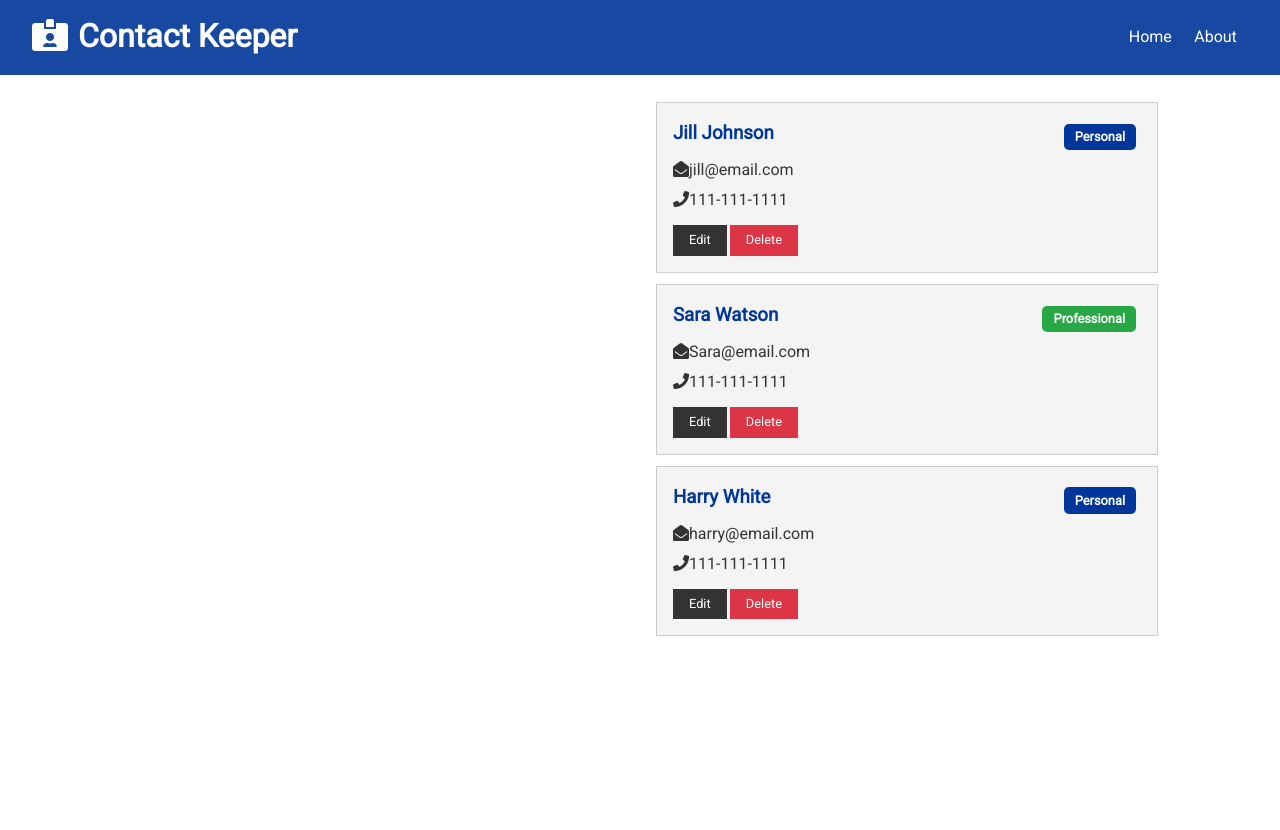
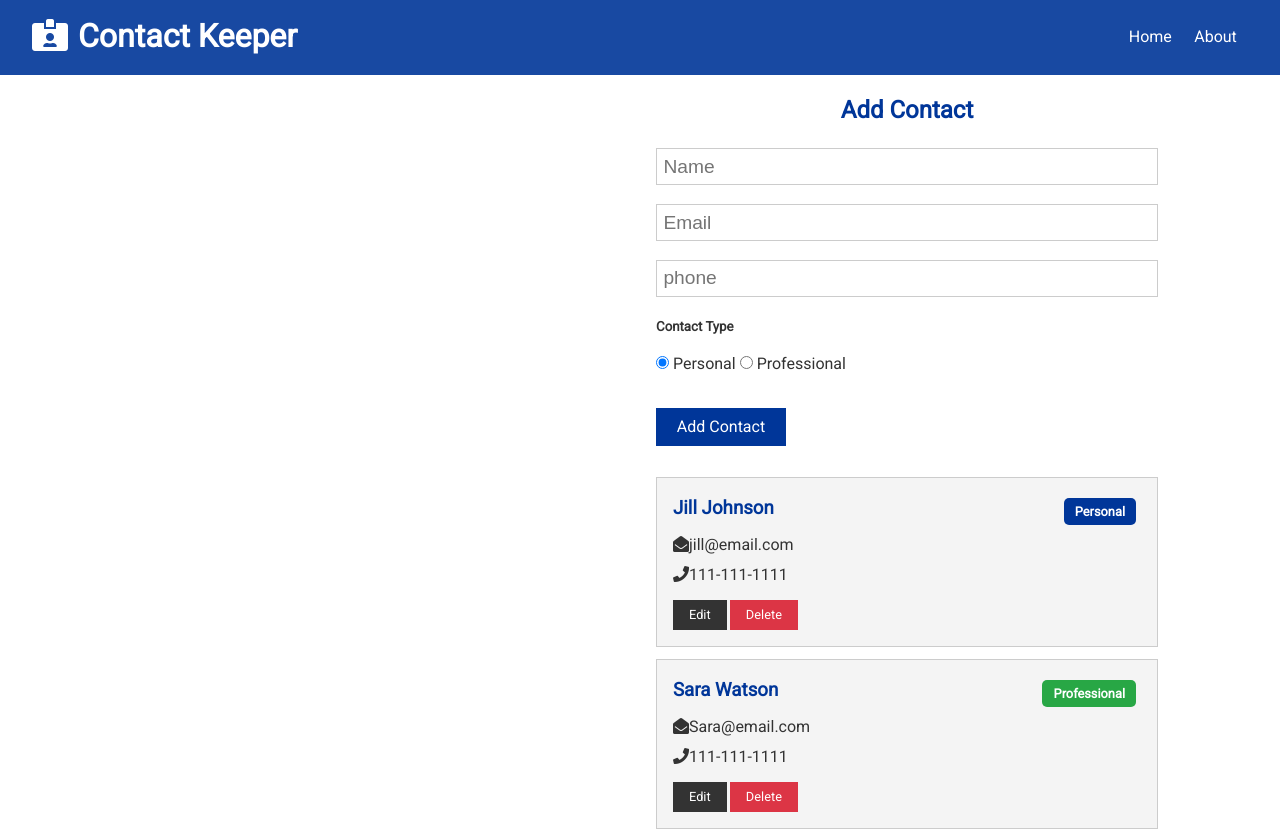
Before and after one commit to the-Revolutionist/contact-keeper, a React (Create React App) app in the folder client/: page / in a window 1280 px wide. Shown: the top 830 px of the page. Before the commit the page ends 800 px from the top, so only its background shows below. Built offline with nearby package versions, Linux system fonts and the light colour scheme.

Commit message:
working on contact form

```diff
--- /dev/null
+++ b/client/src/components/contacts/ContactForm.jsx
@@ -0,0 +1,65 @@
+import { useState } from "react";
+
+export const ContactForm = () => {
+  const [contact, setContact] = useState({
+    name: "",
+    email: "",
+    phone: "",
+    type: "",
+  });
+  const { email, name, phone, type } = contact;
+
+  const handleOnChange = (e) => {
+    setContact({
+      ...contact,
+      [e.target.name]: e.target.value,
+    });
+  };
+
+  return (
+    <form action="">
+      <h2 className="text-primary">Add Contact</h2>
+      <input
+        type="text"
+        placeholder="Name"
+        name="name"
+        value={name}
+        onChange={handleOnChange}
+      />
+      <input
+        type="text"
+        placeholder="Email"
+        name="email"
+        value={email}
+        onChange={handleOnChange}
+      />
+      <input
+        type="text"
+        placeholder="phone"
+        name="Phone"
+        value={phone}
+        onChange={handleOnChange}
+      />
+      <h5>Contact Type</h5>
+      <input
+        type="radio"
+        name="type"
+        value="personal"
+        checked
+        onChange={handleOnChange}
+      />{" "}
+      Personal{" "}
+      <input
+        type="radio"
+        name="type"
+        id=""
+        value="professional"
+        onChange={handleOnChange}
+      />{" "}
+      Professional{" "}
+      <div>
+        <input type="submit" className="btn btn-primary" value="Add Contact" />
+      </div>{" "}
+    </form>
+  );
+};
--- a/client/src/components/contacts/Contacts.jsx
+++ b/client/src/components/contacts/Contacts.jsx
@@ -1,4 +1,5 @@
 import ContactContext from "../../context/contact/contactContext";
+import { ContactForm } from "./ContactForm";
 import { ContactItem } from "./ContactItem";
 import { useContext } from "react";
 
@@ -7,6 +8,7 @@ export const Contacts = () => {
   const { contacts } = contactContext;
   return (
     <>
+      <ContactForm />
       {contacts.map((contact) => (
         <ContactItem key={contact.id} contact={contact} />
       ))}
```
